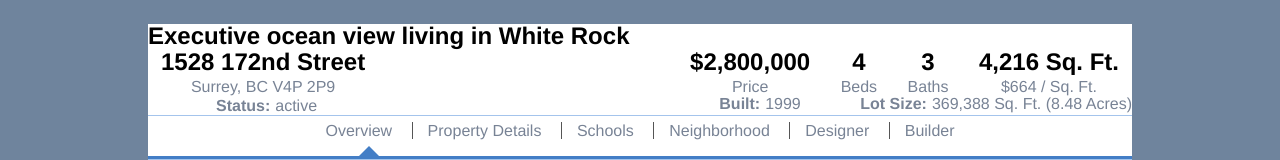
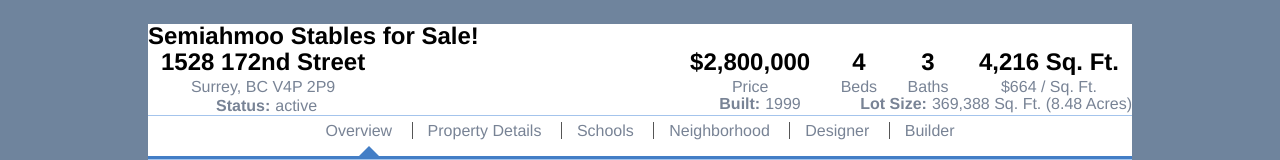
Before and after one commit to wojtekpia/172horse, a plain HTML site: page index.html in a window 1280 px wide. Shown: the top 160 px of the page. Drawn offline with Linux system fonts and the light colour scheme; some packages are replaced by stand-ins of ours.

Commit message:
small content fixes

```diff
--- a/index.html
+++ b/index.html
@@ -49,7 +49,7 @@
 		highcharts or raphael
 		for grids you can use Flexigrid
 		clicking on tabs jumps the screen
-	hosting <-- heroku
+	hosting <-- github pages
 	neighborhood info: copy some paragraph from wikipedia
 	google analytics
     schools - make is look decent, then ship!
@@ -64,7 +64,7 @@
 <head>
 	<meta http-equiv="content-type" content="text/html; charset=UTF-8">
 	<title>1528 172nd Street, Surrey, BC</title>
-	<meta name="description" content="Executive ocean view white rock house for sale">
+	<meta name="description" content="Semiahmoo stables for sale, south surrey acreage for sale">
 
 	<link rel="stylesheet" href="css/reset.css" type="text/css">
 	<link rel="stylesheet" href="css/style.css" type="text/css">
--- a/js/custom/template/page_header.js
+++ b/js/custom/template/page_header.js
@@ -1,7 +1,7 @@
 widgets.page_header = {
 	template:"\
 <div class=\"content\">\
-<h1>Executive ocean view living in White Rock</h1>\
+<h1>Semiahmoo Stables for Sale!</h1>\
 </div>\
 ",
 
```
